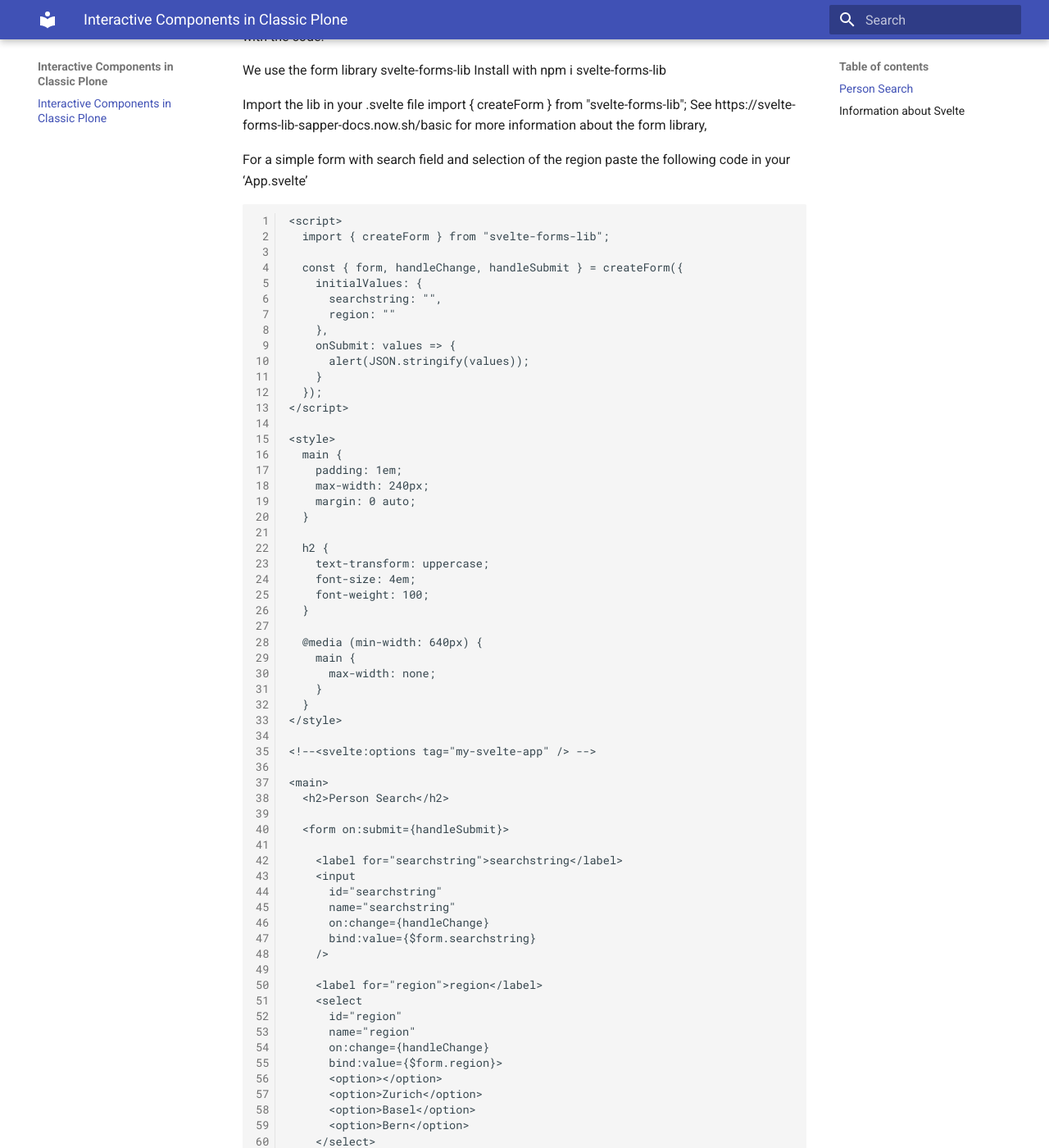
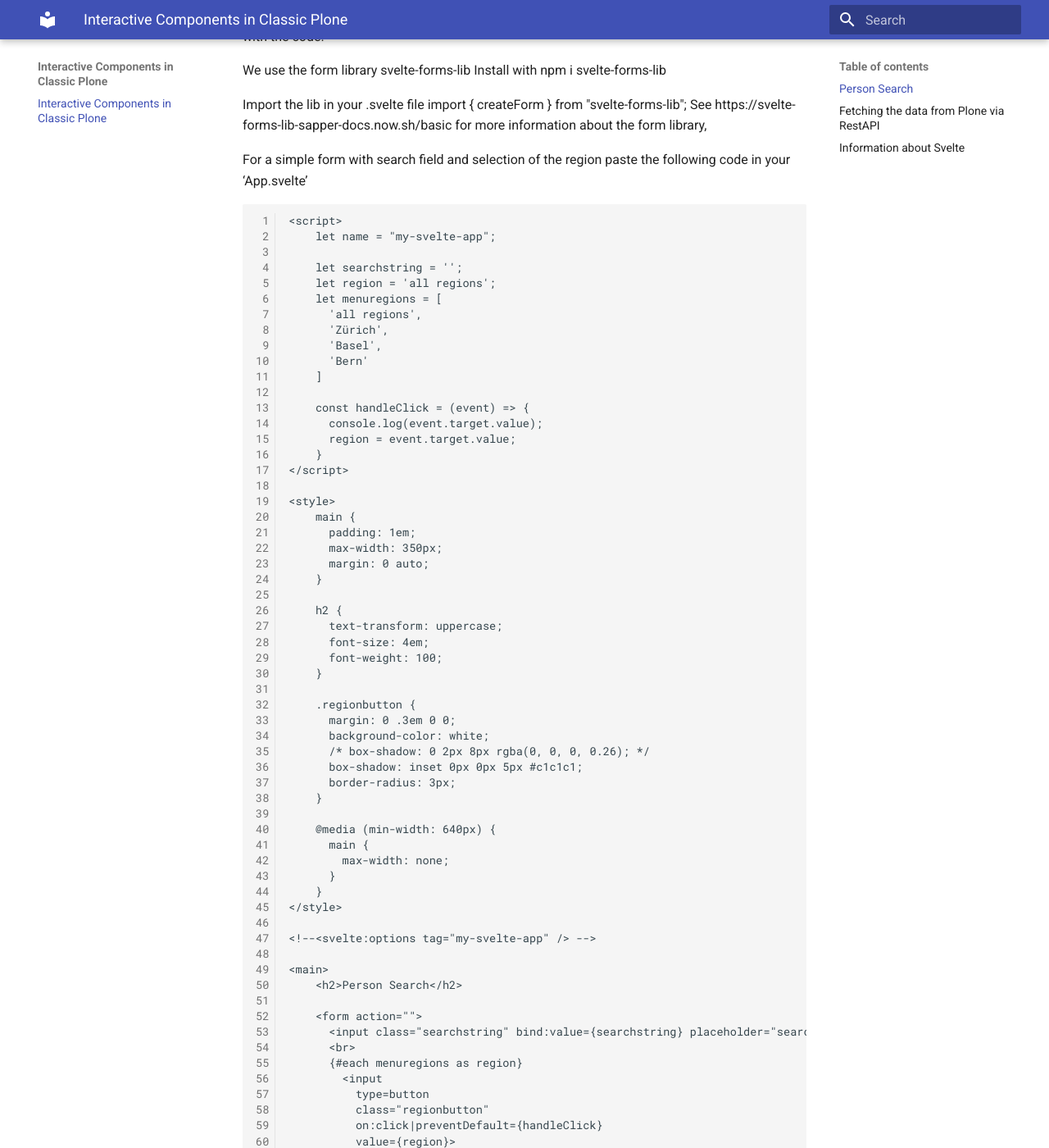
Before and after one commit to rohberg/talk-interactive-components-in-classic-plone, an MkDocs documentation site: the page built from docs/index.md, in a window 1280 px wide and 1400 px high, scrolled down 2366 px. Shown: the whole window at 82% size. Built offline with MkDocs 1.6.1 and Material for MkDocs 9.7.7, drawn with Linux system fonts in a browser that asks for light colours; some of the changed text lies outside the part shown.

Commit message:
fetch data from Plone

```diff
--- a/docs/index.md
+++ b/docs/index.md
@@ -70,67 +70,69 @@ See https://svelte-forms-lib-sapper-docs.now.sh/basic for more information about
 For a simple form with search field and selection of the region paste the following code in your ‘App.svelte’
 
     <script>
-      import { createForm } from "svelte-forms-lib";
+        let name = "my-svelte-app";
 
-      const { form, handleChange, handleSubmit } = createForm({
-        initialValues: {
-          searchstring: "",
-          region: ""
-        },
-        onSubmit: values => {
-          alert(JSON.stringify(values));
+        let searchstring = '';
+        let region = 'all regions';
+        let menuregions = [
+          'all regions',
+          'Zürich',
+          'Basel',
+          'Bern'
+        ]
+
+        const handleClick = (event) => {
+          console.log(event.target.value);
+          region = event.target.value;
         }
-      });
     </script>
 
     <style>
-      main {
-        padding: 1em;
-        max-width: 240px;
-        margin: 0 auto;
-      }
+        main {
+          padding: 1em;
+          max-width: 350px;
+          margin: 0 auto;
+        }
 
-      h2 {
-        text-transform: uppercase;
-        font-size: 4em;
-        font-weight: 100;
-      }
+        h2 {
+          text-transform: uppercase;
+          font-size: 4em;
+          font-weight: 100;
+        }
 
-      @media (min-width: 640px) {
-        main {
-          max-width: none;
+        .regionbutton {
+          margin: 0 .3em 0 0;
+          background-color: white;
+          /* box-shadow: 0 2px 8px rgba(0, 0, 0, 0.26); */
+          box-shadow: inset 0px 0px 5px #c1c1c1;
+          border-radius: 3px;
         }
-      }
+
+        @media (min-width: 640px) {
+          main {
+            max-width: none;
+          }
+        }
     </style>
 
     <!--<svelte:options tag="my-svelte-app" /> -->
 
     <main>
-      <h2>Person Search</h2>
+        <h2>Person Search</h2>
 
-      <form on:submit={handleSubmit}>
+        <form action="">
+          <input class="searchstring" bind:value={searchstring} placeholder="search">
+          <br>
+          {#each menuregions as region}
+            <input
+              type=button
+              class="regionbutton"
+              on:click|preventDefault={handleClick}
+              value={region}>
+          {/each}
+        </form>
+        <p><i>Search{#if searchstring}{' '}for {searchstring}{/if} in {region}</i></p>
 
-        <label for="searchstring">searchstring</label>
-        <input
-          id="searchstring"
-          name="searchstring"
-          on:change={handleChange}
-          bind:value={$form.searchstring}
-        />
-
-        <label for="region">region</label>
-        <select
-          id="region"
-          name="region"
-          on:change={handleChange}
-          bind:value={$form.region}>
-          <option></option>
-          <option>Zurich</option>
-          <option>Basel</option>
-          <option>Bern</option>
-        </select>
-        <button type="submit">Submit</button>
-      </form>
     </main>
 
 You see a simple form that even has an event handler.
@@ -140,10 +142,17 @@ You see a simple form that even has an event handler.
 We can use the values to fetch the according data of matching membrane users.
 But first let’s create some dummy cards.
 
+Add component SearchResults to your App.svelte.
+
+  <SearchResults />
+
+We define it in SearchResults.svelte
+
+TODO cards
 
 
 
-
+We need some experts with information about their competence, region and organization.
 
 Let’s add the Membrane dependency to our Plone package.
 
@@ -158,17 +167,94 @@ Let’s add the Membrane dependency to our Plone package.
         'dexterity.membrane>=3.0.0a1',
     ],
 
+We create a behavior 'expert' to add the fields competence, region and organization.
 
-Let’s now show some search results
+TODO behavior 'expert'
 
-TODO cards.
-Add component SearchResults to your App.svelte.
+Let’s now show some search results.
 
-  <SearchResults />
 
-We define it in SearchResults.svelte
+## Fetching the data from Plone via RestAPI
 
-TODO Code and steps personsearch
+We want to distinguish between Svelte standalone and in Plone:
+
+    npm install @rollup/plugin-replace --save-dev
+
+`rollup.config.js`:
+
+    import replace from '@rollup/plugin-replace';
+
+    const production = !process.env.ROLLUP_WATCH;
+
+    export default {
+      plugins: [
+        replace({
+          // two level deep object should be stringified
+          process: JSON.stringify({
+            env: {
+              isProd: production,
+            }
+          }),
+        }),
+      ],
+    };
+
+Now we can define the API URL to be /api/ for production (integration in Plone) and 'localhost:8080/api/' for developing with a standalone Svelte app.
+
+So we have
+
+    let apiURL = process.env.isProd ? '/api' : 'localhost:8080/api/';
+    let expert = [];
+
+and will fetch the data of experts on mount.
+
+We define an asynchron function that gets called on mount.
+
+    import { onMount } from "svelte";
+
+
+
+
+
+
+
+
+
+To have some information about the network stuff, we wrap TODO
+
+    {#await promise}
+      <p>...waiting</p>
+    {:then}
+TODO
+
+You see a network error. Why is this? Please go to your Plone configuration panel and install plone.restapi.
+
+set API url to TODO
+
+TODO CORS
+https://github.com/plone/plone.rest#cors
+
+`buildout.cfg`:
+
+    [instance]
+    zcml-additional =
+      <configure xmlns="http://namespaces.zope.org/zope"
+                xmlns:plone="http://namespaces.plone.org/plone">
+      <plone:CORSPolicy
+        allow_origin="http://localhost:10001,http://127.0.0.1:10001"
+        allow_methods="DELETE,GET,OPTIONS,PATCH,POST,PUT"
+        allow_credentials="true"
+        expose_headers="Content-Length,X-My-Header"
+        allow_headers="Accept,Authorization,Content-Type,X-Custom-Header,Origin"
+        max_age="3600"
+        />
+      </configure>
+
+
+You see all Persons. For filtering the search by region or searching for name and competence we will define an index for region and make name and competence searchable.
+
+
+
 
 ## Information about Svelte
 * Official Site with tutorial and API info: [https://svelte.dev/](https://svelte.dev/)
--- a/mkdocs.yml
+++ b/mkdocs.yml
@@ -3,7 +3,6 @@ site_name: Interactive Components in Classic Plone
 theme:
   name: material
 
-
 markdown_extensions:
   - pymdownx.highlight:
       linenums: true
```
